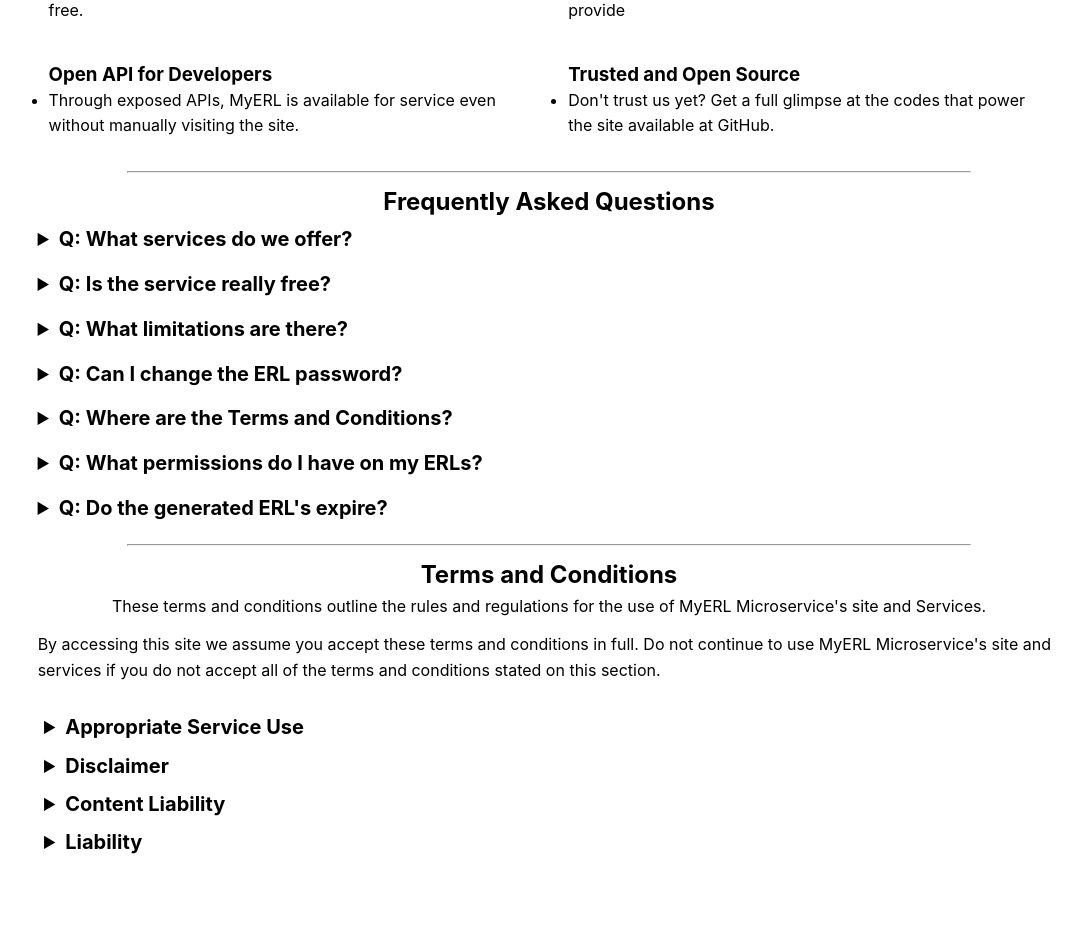
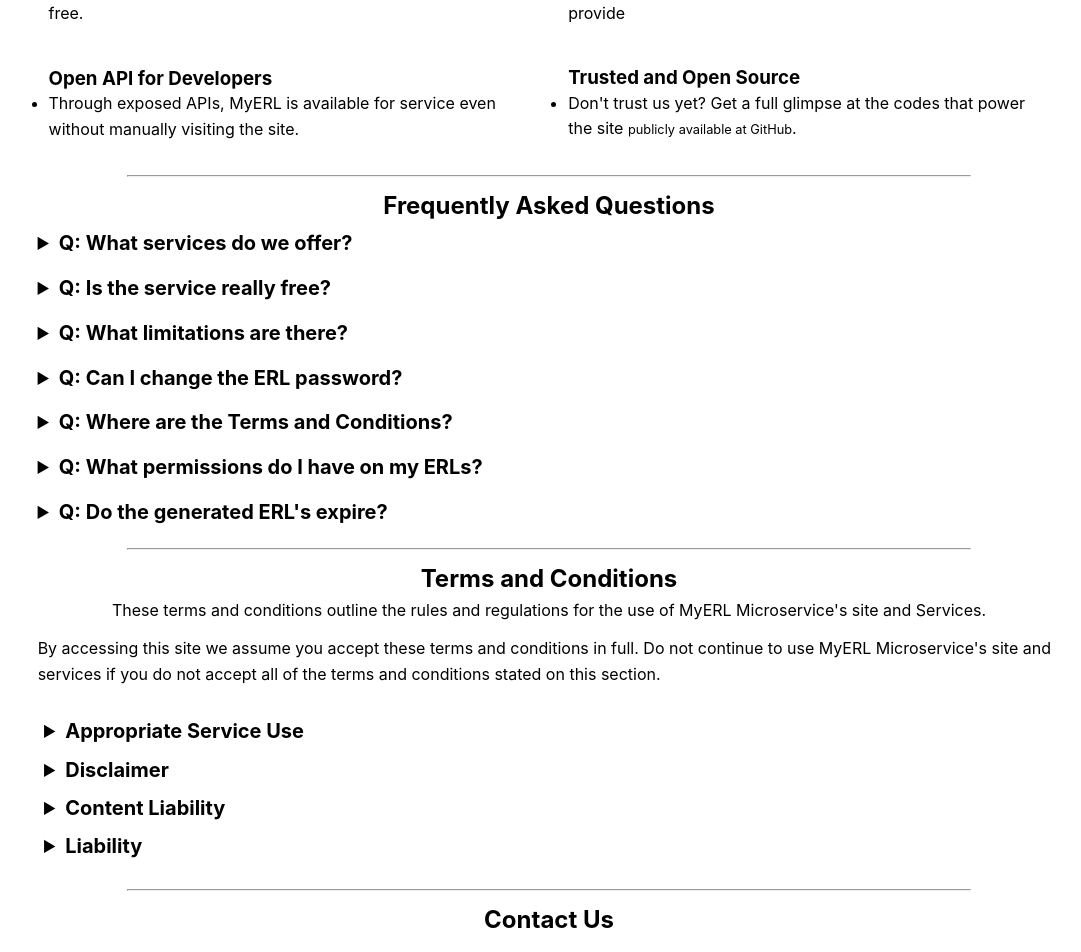
Before and after one commit to alphacoma18/myerl-microservice, a Next.js app: page / in a window 1280 px wide. Shown: the part 746-1698 px from the top of the page, without its empty margins (91-1172 px from the left). Before the commit the page ends 1615 px from the top, so only its background shows below. Built offline with nearby package versions, Linux system fonts and the light colour scheme.

Commit message:
Added third color

```diff
--- /dev/null
+++ b/components/contact/index.module.css
@@ -0,0 +1,17 @@
+.flexContact {
+	display: flex;
+	justify-content: center;
+	align-items: center;
+	flex-wrap: wrap;
+	gap: 0.4rem;
+	width: 100%;
+}
+.headerContact {
+	width: 100%;
+	text-align: center;
+}
+.itemContact {
+	width: 85%;
+	padding: 0.4rem;
+	text-align: start;
+}
--- /dev/null
+++ b/components/contact/index.tsx
@@ -0,0 +1,18 @@
+import React from "react";
+import styles from "./index.module.css";
+const Contact: React.FC = () => {
+	return (
+		<>
+			<div className={styles.flexContact}>
+				<h1 className={styles.headerContact} id="link-terms">
+					Contact Us
+				</h1>
+                <div className={styles.itemContact}>
+
+                </div>
+			</div>
+		</>
+	);
+};
+
+export default Contact;
--- a/components/nav/index.module.css
+++ b/components/nav/index.module.css
@@ -1,4 +1,5 @@
 .outermostNav {
+	border-top: 3px solid #0dbdfd;
 	padding: 0.4rem;
 	background: white;
 	box-shadow: 0px 4px 8px 0px rgba(0, 0, 0, 0.4);
@@ -15,6 +16,7 @@
 	cursor: pointer;
 	font-weight: bold;
 }
+
 @media (prefers-color-scheme: dark) {
 	.outermostNav {
 		background: black;
--- a/components/whyChoose/index.tsx
+++ b/components/whyChoose/index.tsx
@@ -80,7 +80,11 @@
 					<ul>
 						<li>
 							Don&apos;t trust us yet? Get a full glimpse at the
-							codes that power the site available at GitHub.
+							codes that power the site&nbsp;
+							<a href="https://github.com/alphacoma18/myerl-microservice.git">
+								publicly available at GitHub
+							</a>
+							.
 						</li>
 					</ul>
 				</div>
--- a/pages/index.module.css
+++ b/pages/index.module.css
@@ -1,5 +1,4 @@
 .outermostSection {
-
 }
 .widthReducer {
 	width: clamp(0px, 94vw, 1400px);
--- a/pages/index.tsx
+++ b/pages/index.tsx
@@ -5,6 +5,7 @@
 import IO from "../components/io/index";
 import FaqsAll from "../components/faqs/index";
 import TermsAndConditions from "../components/t&c";
+import Contact from "../components/contact";
 const App: NextPage = () => {
 	return (
 		<section className={styles.outermostSection}>
@@ -25,6 +26,8 @@
 				<FaqsAll />
 				<hr className="horizontalRule" />
 				<TermsAndConditions />
+				<hr className="horizontalRule" />
+				<Contact />
 			</div>
 		</section>
 	);
--- a/styles/globals.css
+++ b/styles/globals.css
@@ -1,5 +1,9 @@
 :root {
 	--fast-transition: all 100ms linear 0s;
+}
+::selection {
+	background: #0dbdfd;
+	color: white;
 }
 ::-webkit-scrollbar {
 	width: 1vh;
@@ -23,6 +27,19 @@
 	color: inherit;
 	text-decoration: none;
 }
+a:hover,
+a:active,
+a:focus {
+	color: #0dbdfd;
+	transition: var(--fast-transition);
+}
+summary:hover,
+summary:active,
+summary:focus {
+	color: #0dbdfd;
+	transition: var(--fast-transition);
+	cursor: pointer;
+}
 .horizontalRule {
 	width: 70%;
 	margin: 1rem auto;
```
